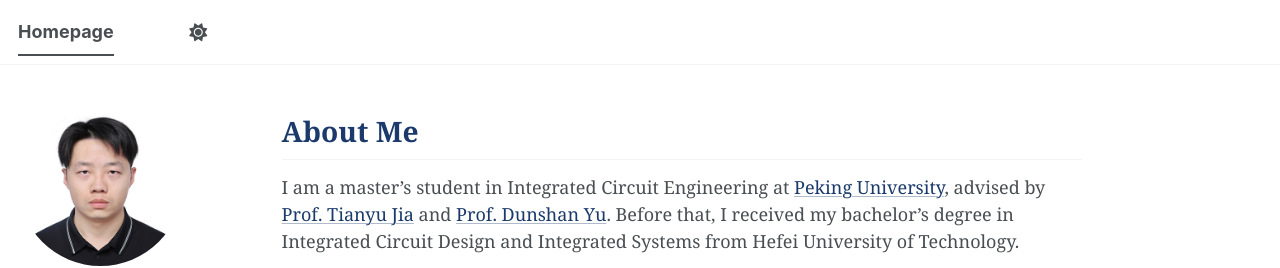
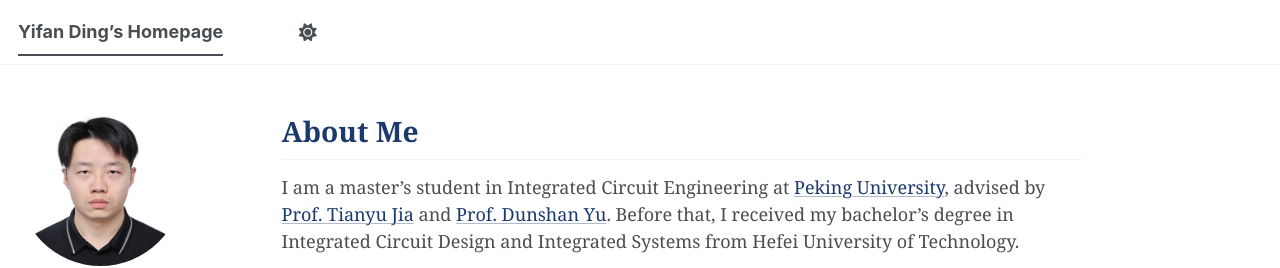
Before and after one commit to DylanDing54/DylanDing54.github.io, a Jekyll site: the page built from _pages/about.md, in a window 1280 px wide. Shown: the top 268 px of the page. Built offline with Jekyll 4.4.1, drawn with Linux system fonts in a browser that asks for light colours; a style sheet for code colours, icons or effects is not loaded.

Commit message:
Label the masthead link Yifan Ding's Homepage
Co-Authored-By: Claude Code <noreply@anthropic.com>

```diff
--- a/_includes/masthead.html
+++ b/_includes/masthead.html
@@ -6,7 +6,7 @@
         <button><span class="navicon"></span></button>
         <ul class="visible-links">
           <li class="masthead__menu-item masthead__menu-item--lg persist {% if page.url == '/' or page.url == '/index.html' %}selected{% endif %}">
-            <a href="{{ base_path }}/">Homepage</a>
+            <a href="{{ base_path }}/">Yifan Ding&rsquo;s Homepage</a>
           </li>
           {% for link in site.data.navigation.main %}
             {% if link.url contains 'http' %}
```
